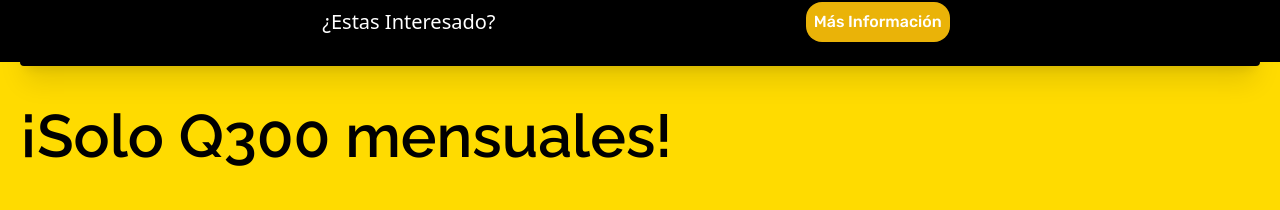
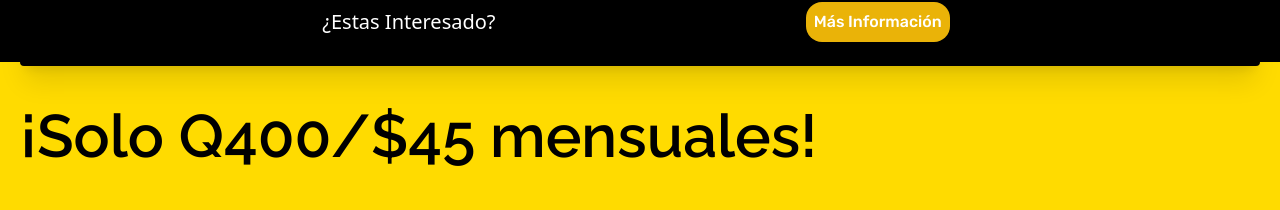
Before and after one commit to fawnnnn777/coachdiego, a Next.js app: page / in a window 1280 px wide. Shown: the part 738-948 px from the top of the page. Built offline with nearby package versions, Linux system fonts and the light colour scheme.

Commit message:
new price

```diff
--- a/src/app/page.js
+++ b/src/app/page.js
@@ -23,7 +23,7 @@ export default function Home() {
         <p className={`${ralewaylight.className} antialised text-2xl m-5 px-5 border-2 border-black rounded  text-center bg-black text-white shadow-xl`}><i>"Él es buen coach, porque conoce las debilidades de cada uno de sus estudiantes, y sé enfoca en ayudar a superarlas, tiene buena actitud siempre, siempre nos motiva, se toma el tiempo para el feedback, y aprovecha cada segundo de la clase para que todos participemos, indudablemente Él es el mejor"</i></p>
       </div>
       <div id="price">
-      <h1 className={`${raleway.className} antialiased text-6xl p-5`}>¡Solo Q300 mensuales!</h1>
+      <h1 className={`${raleway.className} antialiased text-6xl p-5`}>¡Solo Q400/$45 mensuales!</h1>
       <p className={`${ralewaylight.className} antialised text-2xl p-5`}>Sacale provecho a tu dinero y obtén:</p>
       <p className={`${ralewaylight.className} antialised text-2xl m-3 p-4 rounded  text-center bg-white text-black shadow-xl`}>Clases de Lunes a Viernes con horarios que se acomodan a ti</p>
       <p className={`${ralewaylight.className} antialised text-2xl m-3 p-4 rounded  text-center bg-white text-black shadow-xl`}>Material y guías de practica para ayudarte a alcanzar tu meta</p>
```
